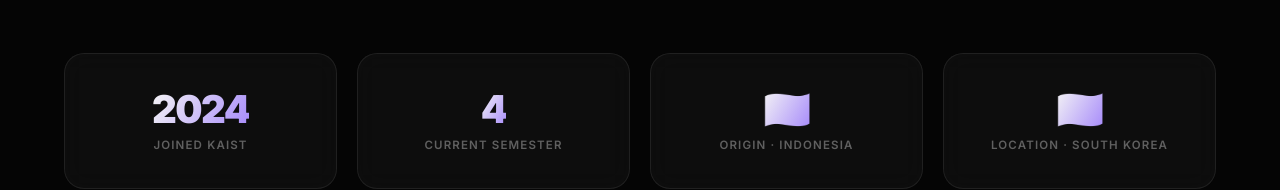
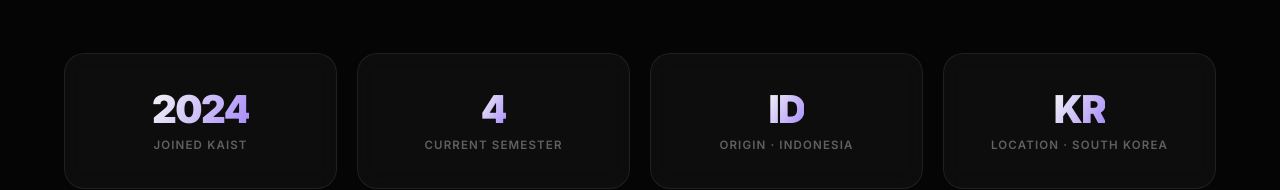
Before and after one commit to morphjunjie/Portofolio-MorphJunjie, a plain HTML site: page index.html in a window 1280 px wide. Shown: the part 4688-4878 px from the top of the page. Drawn offline with Linux system fonts and the light colour scheme; animation ran at ten frames a second.

Commit message:
Update index.html

```diff
--- a/index.html
+++ b/index.html
@@ -505,11 +505,11 @@
         <span class="stat-card-label" data-i18n="stats.semester">Current Semester</span>
       </div>
       <div class="stat-card glass-card reveal-fade tilt-card" style="--delay:.3s">
-        <span class="stat-card-value">🇮🇩</span>
+        <span class="stat-card-value">ID</span>
         <span class="stat-card-label" data-i18n="stats.origin">Origin · Indonesia</span>
       </div>
       <div class="stat-card glass-card reveal-fade tilt-card" style="--delay:.35s">
-        <span class="stat-card-value">🇰🇷</span>
+        <span class="stat-card-value">KR</span>
         <span class="stat-card-label" data-i18n="stats.location">Location · South Korea</span>
       </div>
       <div class="stat-card glass-card reveal-fade tilt-card" style="--delay:.4s">
```
